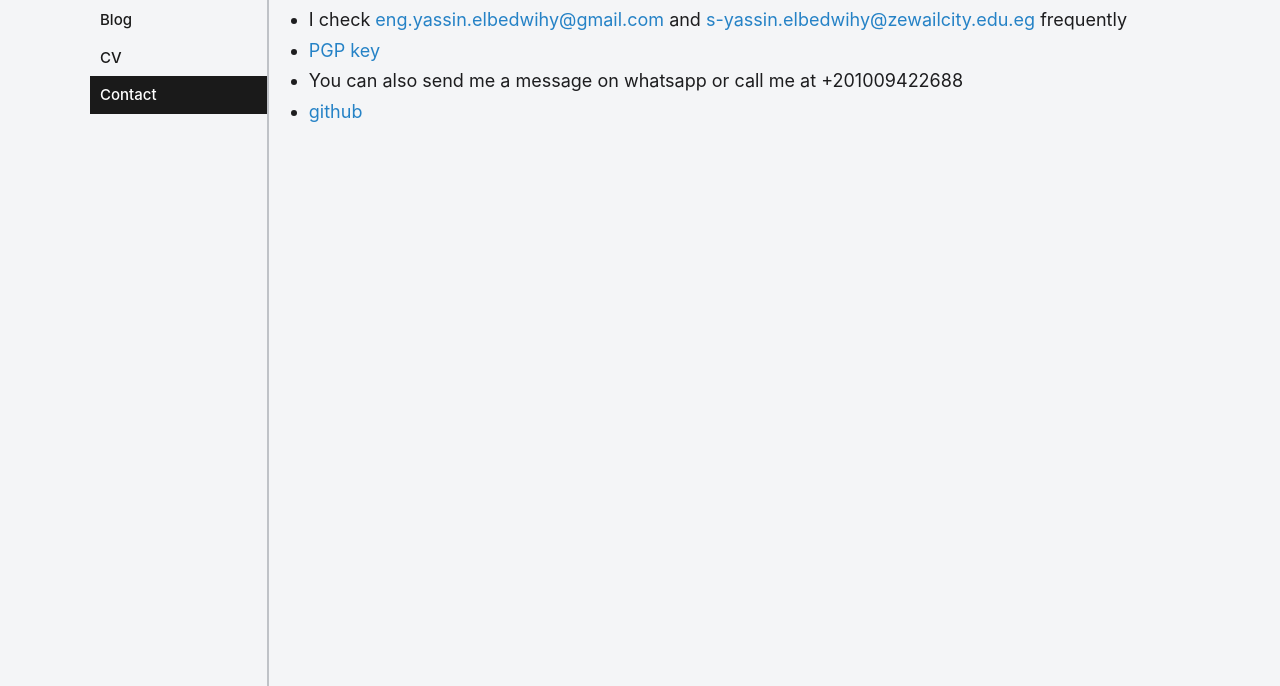
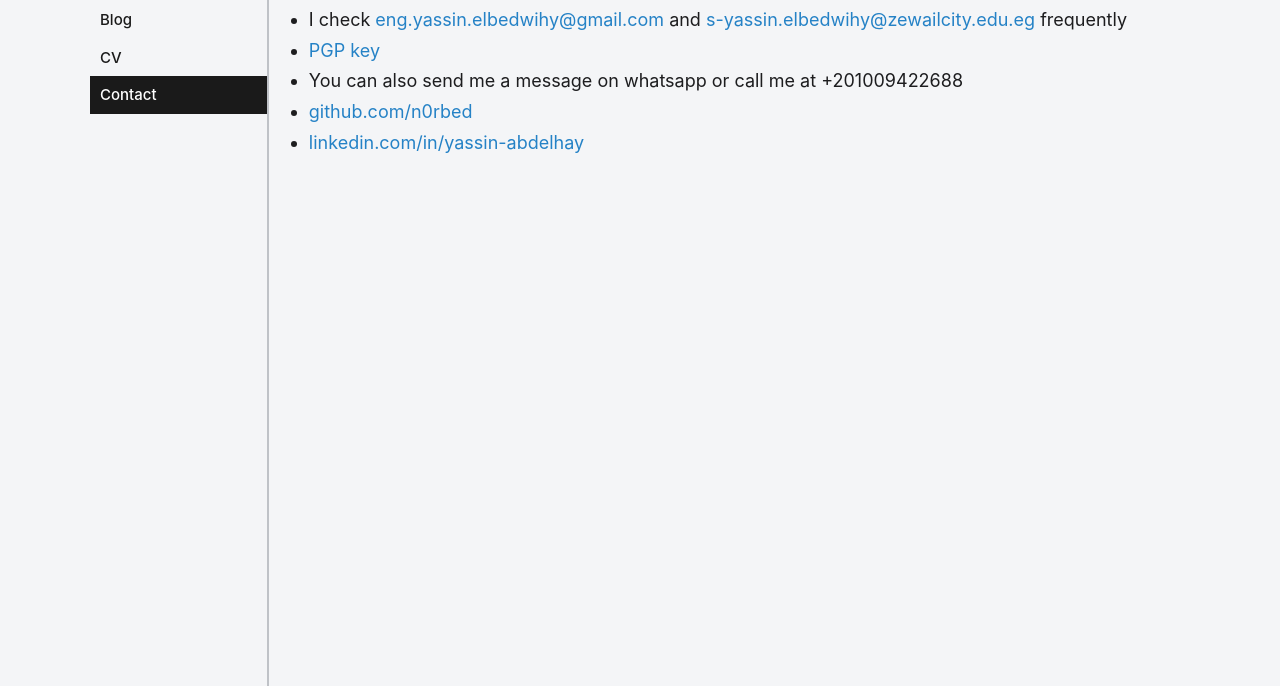
Before and after one commit to n0rbed/personal-website, a plain HTML site: page fullwebsite/contact.html in a window 1280 px wide. Shown: the part 114-800 px from the top of the page. Drawn offline with Linux system fonts and the light colour scheme.

Commit message:
Add files via upload

```diff
--- a/fullwebsite/contact.html
+++ b/fullwebsite/contact.html
@@ -24,7 +24,8 @@
         <li>I check <a href="mailto:eng.yassin.elbedwihy@gmail.com">eng.yassin.elbedwihy@gmail.com</a> and <a href="mailto:s-yassin.elbedwihy@zewailcity.edu.eg">s-yassin.elbedwihy@zewailcity.edu.eg</a> frequently</li>
         <li><a href="./eng.yassin.elbedwihy@gmail.com-public.asc" target="_blank">PGP key</a></li>
         <li>You can also send me a message on whatsapp or call me at +201009422688</li>
-        <li><a href="https://github.com/n0rbed" target="_blank">github</a></li>
+        <li><a href="https://github.com/n0rbed" target="_blank">github.com/n0rbed</a></li>
+        <li><a href="https://linkedin.com/in/yassin-abdelhay" target="_blank">linkedin.com/in/yassin-abdelhay</a></li>
     </ul>
 </main>
 
```
Also changed, not shown: fullwebsite/projects/iot_startup.html (+2 -5 lines), 1 other file.
